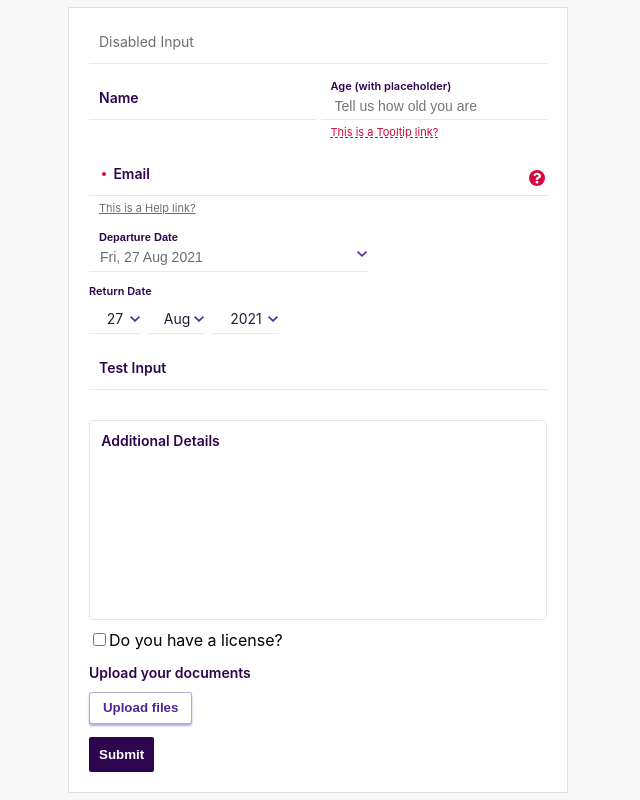
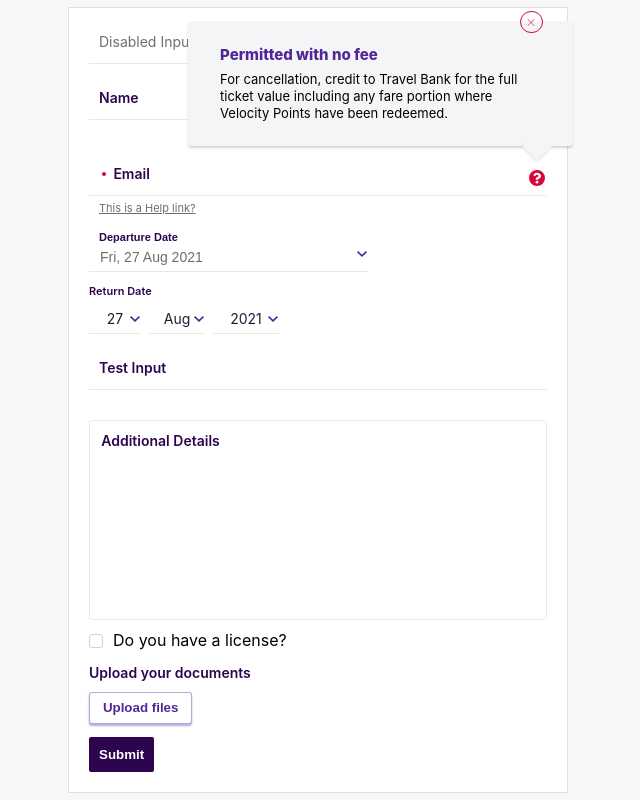
Before and after one commit to iamjoelgeorge/resuable-formik-forms-library, a React (Create React App) app: page / in a window 1280 px wide. Both pictures are taken after a click on the picture 859 px from the left and 178 px from the top of the page. Shown: the whole page, without its empty margins (322-962 px from the left). Built offline with nearby package versions, Linux system fonts and the light colour scheme.

Commit message:
Added a custom checkbox

```diff
--- a/src/components/CustomFormikForm/Checkbox/Checkbox.js
+++ b/src/components/CustomFormikForm/Checkbox/Checkbox.js
@@ -1,16 +1,51 @@
 /* eslint-disable */
+import React, { useState } from 'react';
+
 import { Field } from 'formik';
-import React from 'react';
+import PropTypes from 'prop-types';
+
+import styles from './Checkbox.module.scss';
+import { joinClassNames } from '../../../utils/utils';
 
 const Checkbox = (props) => {
-  const { name, label, ...rest } = props;
+  const { name, label, formik, ...rest } = props;
+  const [isFocused, setIsFocused] = useState(false);
+
+  const handleFocus = () => {
+    setIsFocused(true);
+  };
+
+  const handleBlur = () => {
+    setIsFocused(false);
+  };
+
+  const presentationalCheckboxClasses = isFocused
+    ? joinClassNames([styles.presentationalCheckbox, styles.focused])
+    : styles.presentationalCheckbox;
 
   return (
-    <div>
-      <Field type='checkbox' name={name} id={name} {...rest} />
-      {label && <label htmlFor={name}>{label}</label>}
+    <div className={styles.container}>
+      <label>
+        <Field
+          className={styles.checkboxInput}
+          type='checkbox'
+          name={name}
+          {...rest}
+          onFocus={handleFocus}
+          onBlur={handleBlur}
+        />
+        <span className={presentationalCheckboxClasses}>
+          <span className={styles.checkboxChecked} />
+        </span>
+        {label && <span className={styles.labelSpanElement}>{label}</span>}
+      </label>
     </div>
   );
 };
 
+Checkbox.propTypes = {
+  name: PropTypes.string.isRequired,
+  label: PropTypes.string,
+};
+
 export default Checkbox;
--- /dev/null
+++ b/src/components/CustomFormikForm/Checkbox/Checkbox.module.scss
@@ -0,0 +1,50 @@
+@import '../../../theme/variables.scss';
+@import '../../../theme/utils.scss';
+
+* {
+  box-sizing: border-box;
+}
+
+.container {
+  label {
+    position: relative;
+    cursor: pointer;
+    display: flex;
+    justify-content: flex-start;
+    align-items: center;
+  }
+
+  .checkboxInput {
+    position: absolute;
+    left: -999em;
+  }
+
+  .presentationalCheckbox {
+    display: flex;
+    justify-content: center;
+    align-items: center;
+    margin-top: 2px;
+    width: em(14);
+    height: em(14);
+    margin-right: em(10);
+    border: 1px solid $lighterDarkGrey;
+    border-radius: 3px;
+    padding: em(1);
+  }
+
+  .checkboxChecked {
+    display: inline-block;
+    width: 100%;
+    height: 100%;
+    border-radius: 2px;
+  }
+
+  .checkboxInput:checked + .presentationalCheckbox .checkboxChecked {
+    background-color: $brightPurple;
+  }
+
+  .focused{
+      border-color: $brightPurple;
+      border-style: dashed;
+  }
+}
--- a/src/components/CustomFormikForm/FormOne/FormOne.js
+++ b/src/components/CustomFormikForm/FormOne/FormOne.js
@@ -10,8 +10,9 @@ import FileUploadInput from '../FileUploadInput/FileUploadInput';
 import FormContainer from '../FormContainer/FormContainer';
 import Input from '../Input/Input';
 import Textarea from '../Textarea/Textarea';
+import Test from '../Test/Test';
 
-const FormOne = () => {
+const FormOne = (props) => {
   const initialValues = {
     name: '',
     email: '',
@@ -23,6 +24,7 @@ const FormOne = () => {
     departureDate: new Date(),
     returnDate: new Date(),
   };
+
   const validations = [
     {
       name: 'email',
@@ -56,6 +58,8 @@ const FormOne = () => {
     // },
   ];
 
+  const checkBoxOption = [{ label: 'Do you have a license? haha.', value: false }];
+
   const handleSubmit = (values) => console.log('Test Submit', values);
 
   return (
@@ -65,6 +69,7 @@ const FormOne = () => {
       containerClass={styles.container}
       onSubmit={handleSubmit}
     >
+      {/* <Test /> */}
       <Input type='test' name='test' label='Disabled Input' disabled />
       <div>
         <div className={styles.testContainer}>
@@ -95,7 +100,7 @@ const FormOne = () => {
       <DatePicker name='returnDate' dropdown label='Return Date' />
       <Input type='test' name='test' label='Test Input' />
       <Textarea name='description' label='Additional Details' />
-      <Checkbox name='license' label='Do you have a license?' />
+      <Checkbox name='license' label='Do you have a license?' options={checkBoxOption} />
       <FileUploadInput name='idProofs' label='Upload your documents' />
 
       <Button type='submit' />
--- /dev/null
+++ b/src/components/CustomFormikForm/Test/Test.js
@@ -0,0 +1,12 @@
+import React from 'react'
+
+const Test = (props) => {
+    console.log(props)
+    return (
+        <div>
+            test
+        </div>
+    )
+}
+
+export default Test
--- a/src/components/CustomFormikForm/ToolTip/ToolTip.js
+++ b/src/components/CustomFormikForm/ToolTip/ToolTip.js
@@ -6,8 +6,8 @@ import styles from './ToolTip.module.scss';
 import ToolTipIcon from '../../../assets/images/help.svg';
 
 const ToolTip = (props) => {
-  const { heading, content, contentElement } = props;
-  const [isContentBoxOpen, setIsContentBoxOpen] = useState(true);
+  const { heading, content, contentElement: ContentElement } = props;
+  const [isContentBoxOpen, setIsContentBoxOpen] = useState(false);
 
   const tooltipRef = useRef();
 
@@ -39,6 +39,13 @@ const ToolTip = (props) => {
     setIsContentBoxOpen((prevState) => !prevState);
   };
 
+  const renderContent = () =>
+    ContentElement ? (
+      <div className={styles.contentElement}>{ContentElement}</div>
+    ) : content ? (
+      <p className={styles.content}>{content}</p>
+    ) : null;
+
   return (
     <div ref={tooltipRef} className={styles.container}>
       <img src={ToolTipIcon} alt='tooltip' onClick={toggleTooltipContentBox} />
@@ -50,8 +57,10 @@ const ToolTip = (props) => {
             <div className={styles.line}></div>
           </button>
           <p className={styles.heading}>{heading}</p>
-          {content && <p className={styles.content}>{content}</p>}
-          {contentElement && <p className={styles.content}>{contentElement}</p>}
+          {/* {content && <p className={styles.content}>{content}</p>}
+          {ContentElement && <div className={styles.contentElement}>{ContentElement}</div>} */}
+
+          {renderContent()}
         </div>
       )}
     </div>
--- a/src/components/CustomFormikForm/ToolTip/ToolTip.module.scss
+++ b/src/components/CustomFormikForm/ToolTip/ToolTip.module.scss
@@ -94,5 +94,19 @@
       font-size: em(13);
       line-height: 17px;
     }
+
+    .contentElement {
+      @extend .content;
+
+      a {
+        color: $tooltipRed;
+        outline: none;
+
+        &:hover,
+        &:focus {
+          color: $pinkOne;
+        }
+      }
+    }
   }
 }
```
